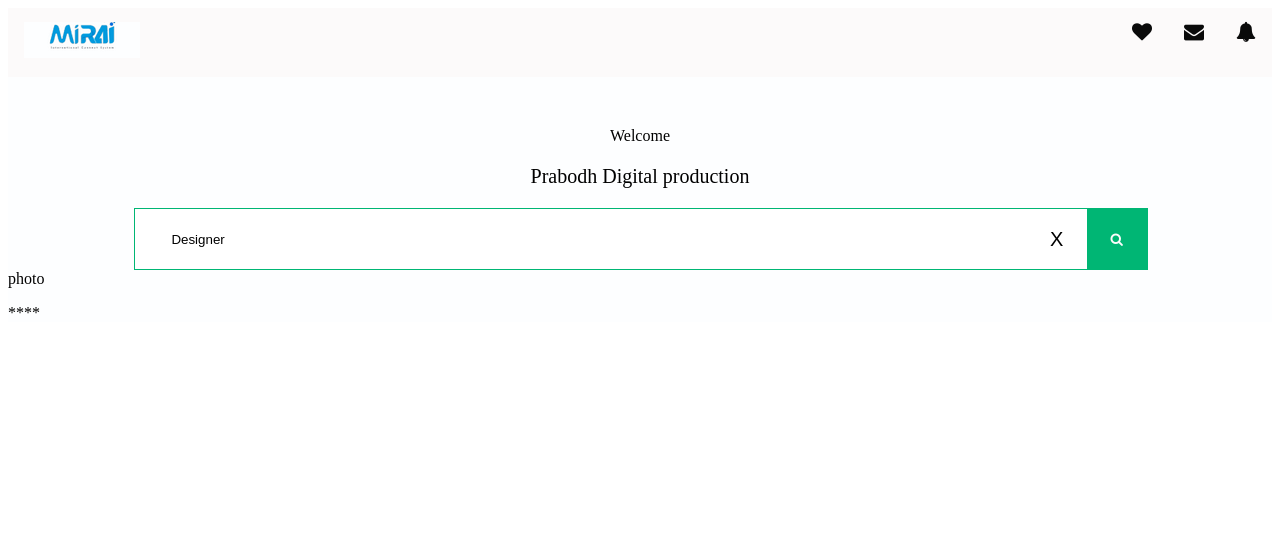
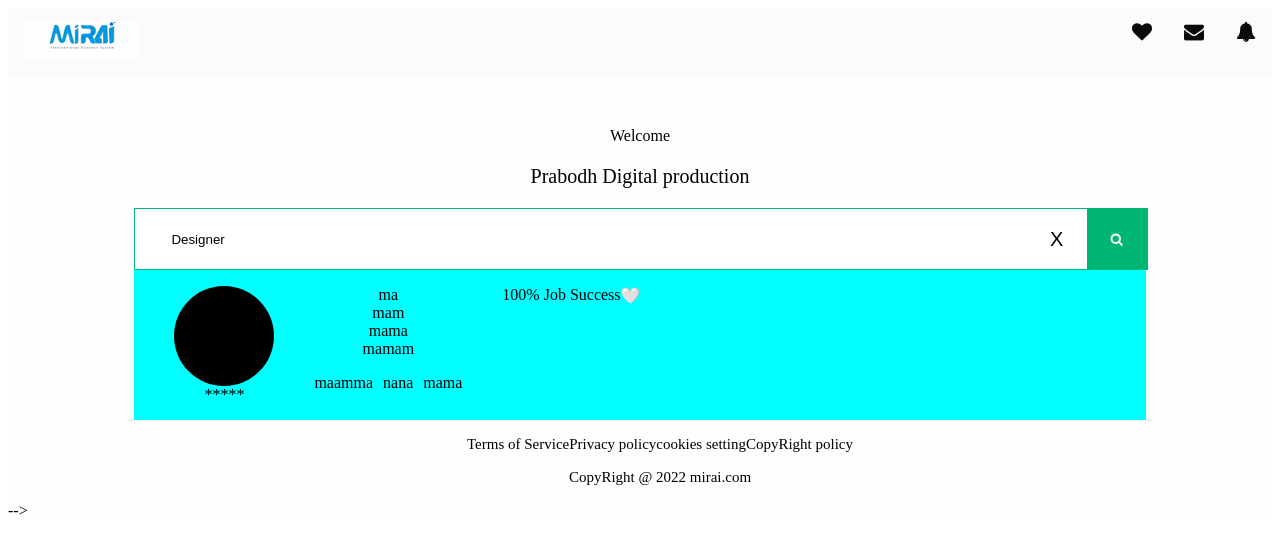
Before and after one commit to monika-ghimire/miraiUI, a plain HTML site: page success.html in a window 1280 px wide. Drawn offline with Linux system fonts and the light colour scheme.

Commit message:
still pandiing big issus

```diff
--- a/success.css
+++ b/success.css
@@ -123,10 +123,46 @@
 }
 
 /* here for profie syle  */
-.for-profile ul
+.for-profile
+{
+background-color: aqua;
+width:80%;
+margin-left:10%;
+}
+.person-info
+{
+  background-color: #0600b6;
+}
+.img
+{
+  width:100px;
+  height: 100px;
+  border-radius:50%;
+  background-color: black;
+}
+.for-profile
 {
   display: flex;
 }
+.for-profile ul
+{
+  list-style: none;
+  text-align: center;
+}
+.icons ul {
+  display: flex;
+  float:right;
+}
+.user-skil {
+  display: flex;
+}
+.user-skils ul
+{
+  display: flex;
+
+}
+
+
 
 
 
--- a/success.html
+++ b/success.html
@@ -43,15 +43,44 @@
 
                       <!-- here for profile -->
                       <diV class="for-profile">
-                        <diV class="img"> photo
-                        <p>****</p></diV>
+                        <div class="person-img">
+                          <ul>
+                             <li><div class="img"></div></li>
+
+                               <li>*****</li>
+                          </ul>
+                        </div>
+                        <!-- here for userinfo -->
+                          <diV class="user-info">
+                            <ul>
+                                <li>ma</li>
+                                <li>mam</li>
+                                <li>mama</li>
+                                <li>mamam</li>
+                              </ul>
+                              <div class="user-skils">
+                                <ul >
+                                    <li >maamma</li>
+                                    <li style="margin-left:10px;">nana</li>
+                                    <li style="margin-left:10px;">mama</li>
+                                </ul>
+
+                              </div>
+                          </diV>
+                          <div class="icons">
+                            <ul  style="float:right ;">
+                                <li>100% Job Success </li>
+                                <li>🤍</li>
+                            </ul>
+
+                          </div>
+                      </div>
 
 
 
-                      </div>
+             </div>
+           </li>
 
-
-                  <!-- </div>
                   <footer class="footer">
                     <ul>
                         <li>Terms of Service</li>
```
